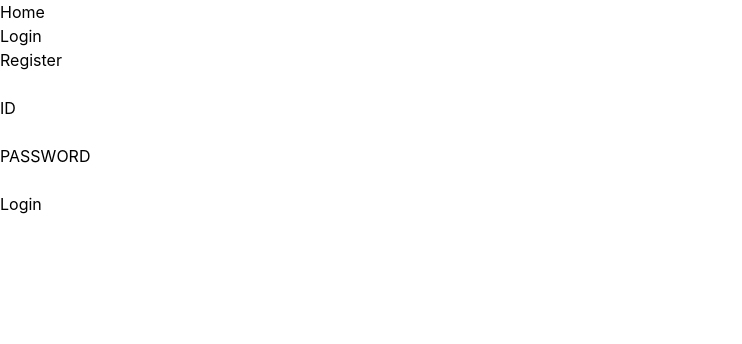
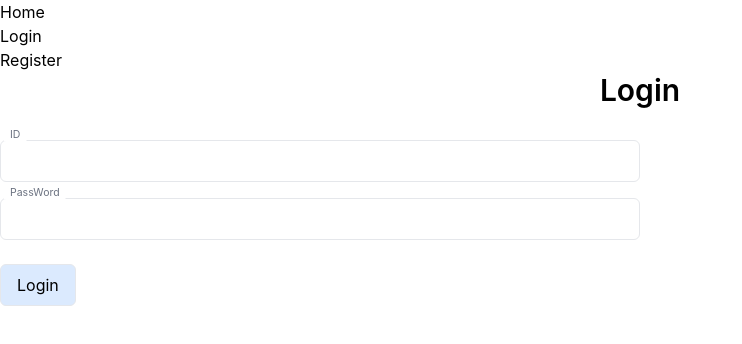
Before and after one commit to qkr7391/Sammy-Teo_Project, a React (Create React App) app in the folder new_version/frontend/: page /login in a window 1280 px wide. Shown: the top 344 px of the page, without its empty margins (0-742 px from the left). Built offline with nearby package versions, Linux system fonts and the light colour scheme.

Commit message:
change login css

```diff
--- a/new_version/frontend/src/views/Login.js
+++ b/new_version/frontend/src/views/Login.js
@@ -20,24 +20,53 @@ const Login = () => {
 
 	return (
 		<>
-            <br></br>
+			<section>
 				<div>
-                <label> ID </label>
-                <input type="text" id="id" value={id} onChange={onChange} />
-                <br></br>
-                <br></br>
+					<h1 className="text-3xl font-semibold text-center"> Login </h1>
 				</div>
 
-            <div>
-                <label> PASSWORD </label>
-                <input type="password" id="pw" value={pw} onChange={onChange} />
-                <br></br>
-                <br></br>
+				<form className="mt-6">
+					<div className="relative mb-2">
+						<label
+							htmlFor="id"
+							className="absolute text-sm text-gray-500 dark:text-gray-400 duration-300 transform -translate-y-4 scale-75 top-2 z-10 origin-[0] bg-white dark:bg-gray-900 px-2 peer-focus:px-2 peer-focus:text-blue-600 peer-focus:dark:text-blue-500 peer-placeholder-shown:scale-100 peer-placeholder-shown:-translate-y-1/2 peer-placeholder-shown:top-1/2 peer-focus:top-2 peer-focus:scale-75 peer-focus:-translate-y-4 left-1"
+						>
+							{" "}
+							ID{" "}
+						</label>
+						<input
+							type="text"
+							id="id"
+							className="w-6/12 px-4 py-2 mt-2 bg-white border rounded-md"
+							value={id}
+							onChange={onChange}
+						/>
 					</div>
-            <button type="submit" className="btn-primary">
+
+					<div className="relative mb-2">
+						<label
+							htmlFor="pw"
+							className="absolute text-sm text-gray-500 dark:text-gray-400 duration-300 transform -translate-y-4 scale-75 top-2 z-10 origin-[0] bg-white dark:bg-gray-900 px-2 peer-focus:px-2 peer-focus:text-blue-600 peer-focus:dark:text-blue-500 peer-placeholder-shown:scale-100 peer-placeholder-shown:-translate-y-1/2 peer-placeholder-shown:top-1/2 peer-focus:top-2 peer-focus:scale-75 peer-focus:-translate-y-4 left-1"
+						>
+							{" "}
+							PassWord{" "}
+						</label>
+						<input
+							type="password"
+							id="pw"
+							className="w-6/12 px-4 py-2 mt-2 bg-white border rounded-md"
+							value={pw}
+							onChange={onChange}
+						/>
+					</div>
+				</form>
+				<div className="mt-6">
+					<button className="border bg-blue-100 rounded-md px-4 py-2">
 						{" "}
 						Login
 					</button>
+				</div>
+			</section>
 		</>
 	);
 };
```
Lines whose indentation alone changed are shown as unchanged.
